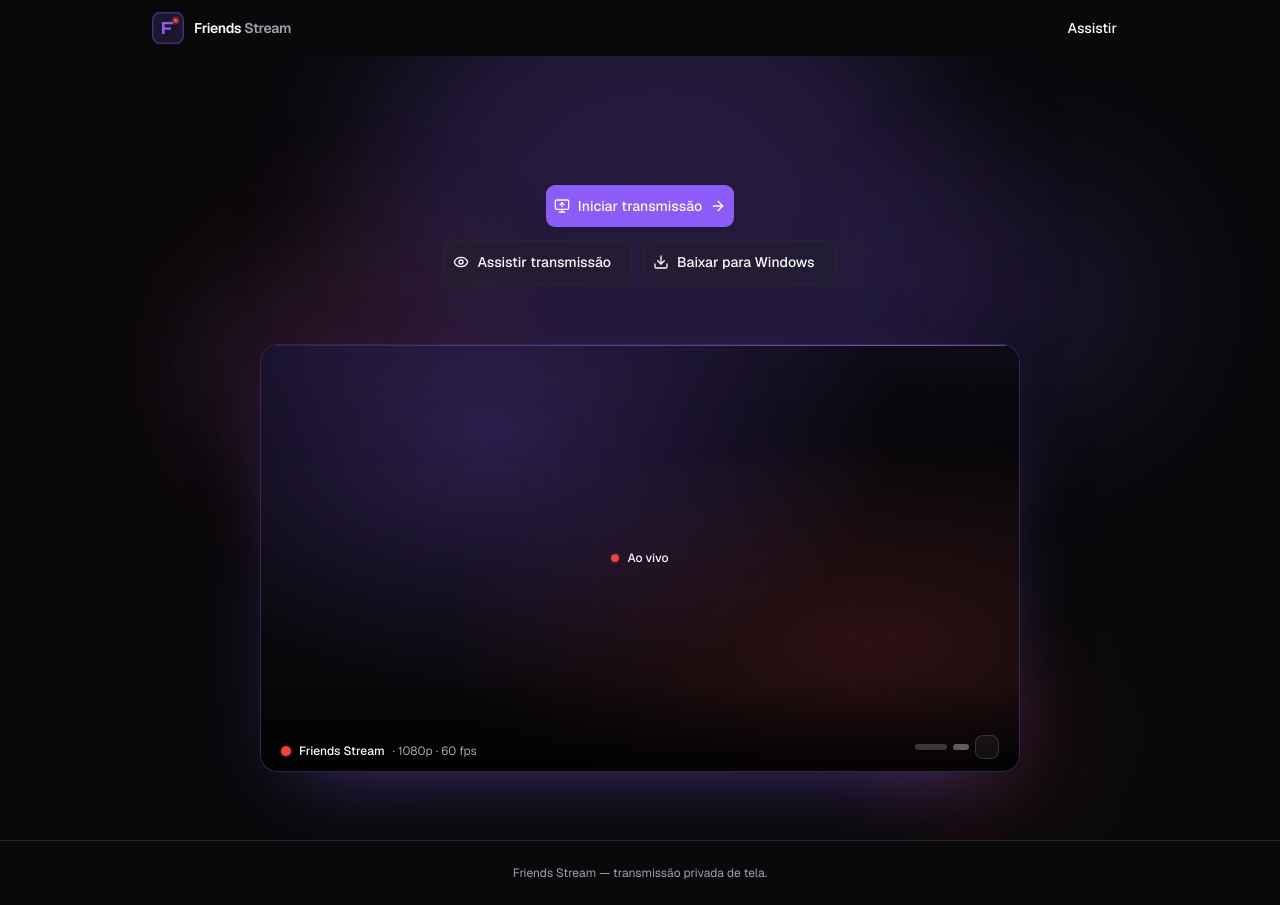
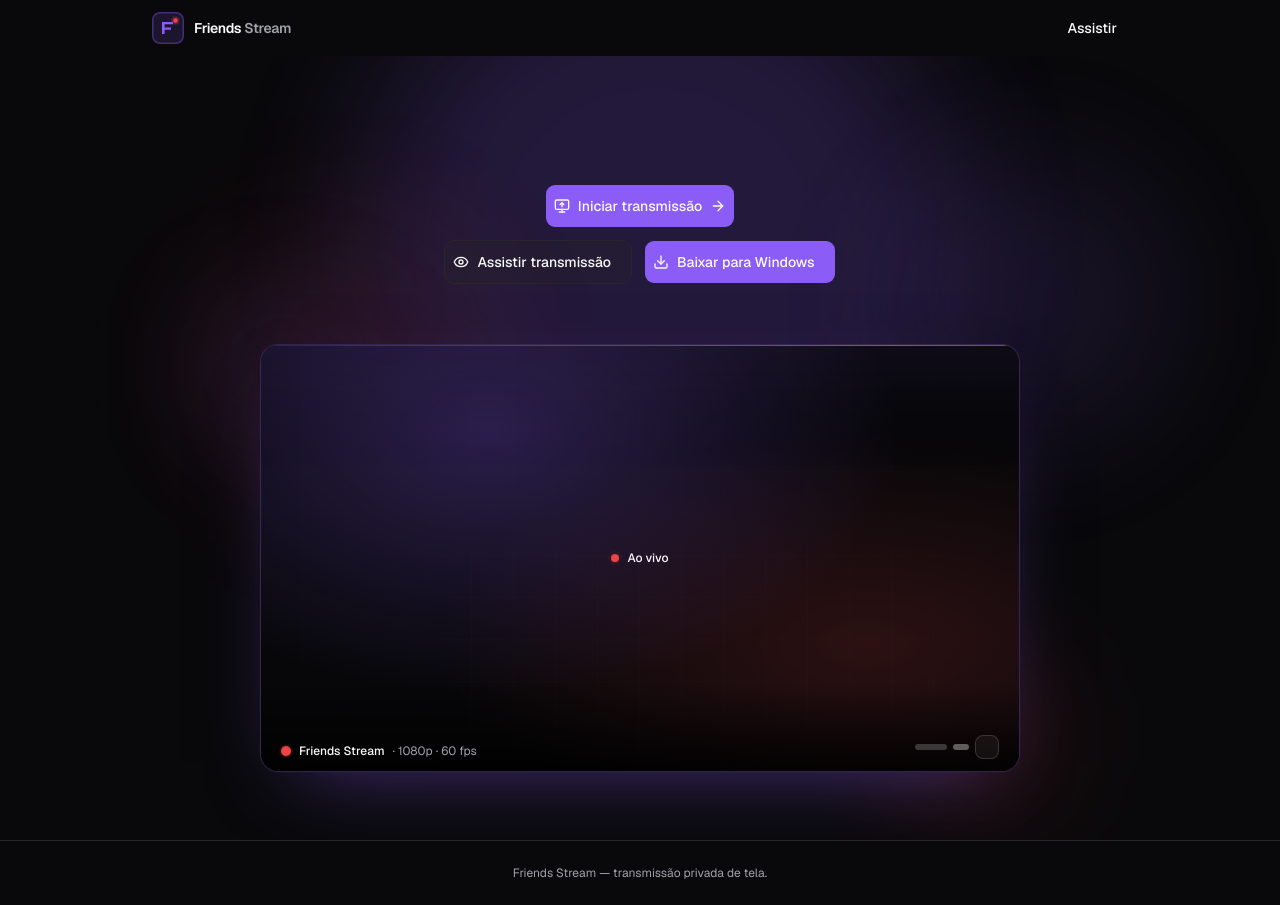
Before and after one commit to matheusOliv23/friends-live, a Next.js app: page / in a window 1280 px wide. Built offline with nearby package versions, Linux system fonts and the light colour scheme; no server answers.

Commit message:
ajustando botao de download

```diff
--- a/src/components/landing/download-desktop-button.tsx
+++ b/src/components/landing/download-desktop-button.tsx
@@ -25,7 +25,7 @@ export function DownloadDesktopButton({
     <a
       href="/api/desktop/download"
       className={cn(
-        buttonVariants({ variant: "outline", size: "lg" }),
+        buttonVariants({ variant: "default", size: "lg" }),
         "h-11 gap-2 px-5 text-sm transition-transform duration-300 hover:-translate-y-0.5",
         className,
       )}
--- a/src/components/landing/hero.tsx
+++ b/src/components/landing/hero.tsx
@@ -43,6 +43,7 @@ export function Hero() {
 
       <div className="animate-rise stagger-4 mt-8 flex w-full flex-col items-center justify-center gap-3 sm:w-auto sm:flex-row sm:flex-wrap">
         <CreateRoomButton fullWidth className="sm:w-auto" />
+        <div className="flex w-full flex-col items-center gap-3 sm:w-auto sm:flex-row">
           <Link
             href="/watch"
             className={cn(
@@ -56,6 +57,7 @@ export function Hero() {
           </Link>
           <DownloadDesktopButton className="w-full sm:w-auto" />
         </div>
+      </div>
 
       <HeroShowcase />
     </section>
```
Lines whose indentation alone changed are shown as unchanged.
